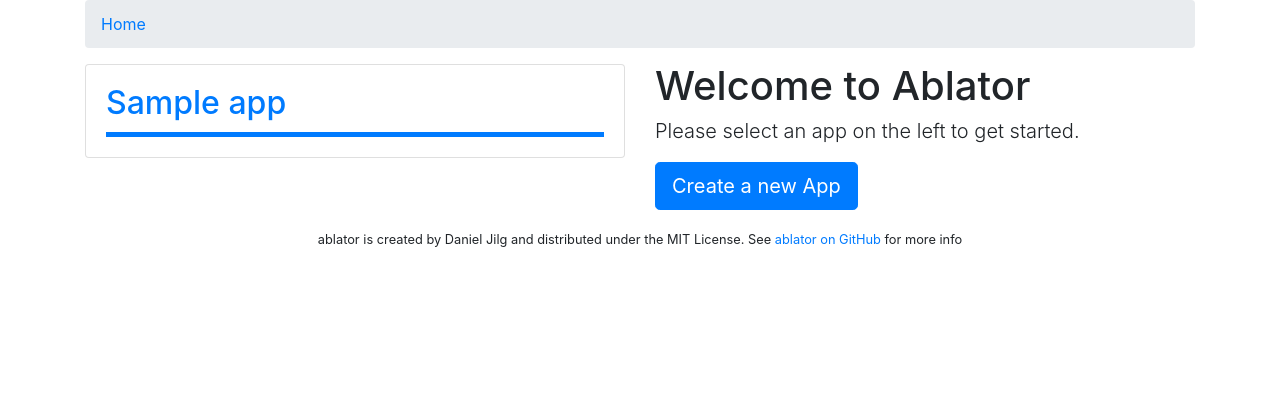
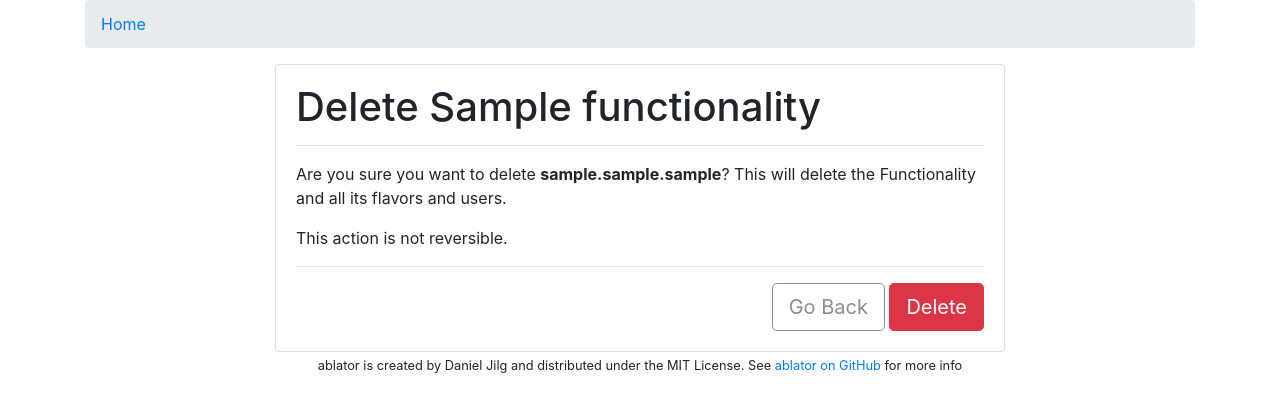
Before and after one commit to ablator/ablator, a Django app: page /functionality/00000000-0000-0000-0000-000000000001/delete/ in a window 1280 px wide. Shown: the part 56-468 px from the top of the page. Run offline with Django 3.2, Linux system fonts and the light colour scheme; a user stored in the database is signed in; tables that the repository leaves empty hold one stand-in row (values such as "Sample post"); some libraries are stand-ins or nearby versions.

Commit message:
Add Functionality to Create new Functionalit
fix #27

```diff
--- a/ablator/core/models.py
+++ b/ablator/core/models.py
@@ -106,6 +106,7 @@ class Functionality(models.Model):
             flavor__functionality=self
         ).count()
 
+    @property
     def number_of_enabled_users(self):
         return Availability.objects.filter(
             flavor__functionality=self,
@@ -115,6 +116,9 @@ class Functionality(models.Model):
     @property
     def current_release(self) -> 'Release':
         return self.release_set.filter(start_at__lte=timezone.now()).order_by('-start_at').first()
+
+    def get_absolute_url(self):
+        return reverse_lazy('functionality-detail', kwargs={'pk': self.id})
 
 
 class Flavor(models.Model):
--- a/ablator/web_admin/templates/core/app_detail.html
+++ b/ablator/web_admin/templates/core/app_detail.html
@@ -14,7 +14,7 @@
                 <div class="card">
                     <div class="card-body">
                         <h4 class="card-title"><a
-                                href="{% url 'functionality' functionality.id %}">{{ functionality.name }}</a>
+                                href="{% url 'functionality-detail' functionality.id %}">{{ functionality.name }}</a>
                         </h4>
                         <div class="progress">
                             {% for flavor in functionality.flavor_set.all %}
@@ -52,8 +52,7 @@
         <div class="col-md-6">
             <div class="card text-center">
                     <div class="card-body">
-                        <button type="button" class="btn btn-outline-primary">Add New Functionality
-                        </button>
+                        <a href="{% url 'functionality-create' app.id %}" class="btn btn-outline-primary">Add New Functionality</a>
                     </div>
                 </div>
         </div>
--- /dev/null
+++ b/ablator/web_admin/templates/core/functionality_confirm_delete.html
@@ -0,0 +1,24 @@
+{% extends '_form_container.html' %}
+{% load bootstrap4 %}
+
+{% block form %}
+    <h1>Delete {{ object.name }}</h1>
+    <hr>
+
+    <form action="" method="post">
+        {% csrf_token %}
+        <p>
+            Are you sure you want to delete <strong>{{ object }}</strong>? This will delete the
+            Functionality and all its flavors and users.
+        </p>
+        <p>This action is not reversible.</p>
+        <hr>
+
+        {% buttons %}
+        <span style="float: right;">
+        <a class="btn btn-lg btn-outline-secondary" href="{% url 'functionality-update' object.id %}">Go Back</a>
+        <button type="submit" class="btn btn-danger btn-lg">Delete</button>
+        </span>
+        {% endbuttons %}
+    </form>
+{% endblock %}
--- a/ablator/web_admin/templates/functionality.html
+++ b/ablator/web_admin/templates/core/functionality_detail.html
@@ -1,7 +1,7 @@
 {% extends '_base.html' %}
 {% block back %}
     <li class="breadcrumb-item"><a
-            href="{% url 'app' functionality.app.id %}">{{ functionality.app.name }}</a></li>
+            href="{% url 'app-detail' functionality.app.id %}">{{ functionality.app.name }}</a></li>
     <li class="breadcrumb-item active">{{ functionality.name }}</li>
 
 {% endblock %}
@@ -9,7 +9,8 @@
 {% block content %}
     <section>
         <div class="page-header">
-            <h1>{{ functionality.name }}</h1>
+            <h1>{{ functionality.name }} <small><a class="btn btn-sm btn-outline-secondary" href="{% url 'functionality-update' functionality.id %}">Edit</a></small></h1>
+            <p class="lead">{{ functionality }}</p>
         </div>
 
         <hr>
--- a/ablator/web_admin/urls.py
+++ b/ablator/web_admin/urls.py
@@ -5,18 +5,21 @@ from .views import app, functionality, index
 from django.contrib.auth import views as auth_views
 
 urlpatterns = [
-    # Accounts
-    url(r'^accounts/login/$', auth_views.LoginView.as_view(), name='login'),
-    url(r'^accounts/logout/$', auth_views.LogoutView.as_view(), name='logout'),
+    # Account
+    url(r'accounts/login/$', auth_views.LoginView.as_view(), name='login'),
+    url(r'accounts/logout/$', auth_views.LogoutView.as_view(), name='logout'),
 
-    # Apps
+    # App
     url(r'app/create/$', app.AppCreate.as_view(), name='app-create'),
-    url(r'^app/(?P<app_id>[^/]+)/$', app.AppDetail.as_view(), name='app-detail'),
+    url(r'app/(?P<app_id>[^/]+)/$', app.AppDetail.as_view(), name='app-detail'),
     url(r'app/(?P<pk>[^/]+)/update/$', app.AppUpdate.as_view(), name='app-update'),
     url(r'app/(?P<pk>[^/]+)/delete/$', app.AppDelete.as_view(), name='app-delete'),
 
     # Functionality
-    url(r'^functionality/(?P<functionality_id>[^/]+)/$', functionality.FunctionalityDetail.as_view(), name='functionality'),
+    url(r'app/(?P<pk>[^/]+)/add_functionality/$', functionality.FunctionalityCreate.as_view(), name='functionality-create'),
+    url(r'functionality/(?P<pk>[^/]+)/$', functionality.FunctionalityDetail.as_view(), name='functionality-detail'),
+    url(r'functionality/(?P<pk>[^/]+)/update/$', functionality.FunctionalityUpdate.as_view(), name='functionality-update'),
+    url(r'functionality/(?P<pk>[^/]+)/delete/$', functionality.FunctionalityDelete.as_view(), name='functionality-delete'),
 
     # Home Page
     url('$', index.HomePageView.as_view(), name='home'),
--- a/ablator/web_admin/views/functionality.py
+++ b/ablator/web_admin/views/functionality.py
@@ -1,15 +1,43 @@
 from django.contrib.auth.decorators import login_required
+from django.urls.base import reverse_lazy
 from django.utils.decorators import method_decorator
+from django.utils.text import slugify
 from django.views.generic import TemplateView
+from django.views.generic.edit import CreateView, UpdateView, DeleteView
 
-from core.models import Functionality
+from core.models import Functionality, App
 
 
 @method_decorator(login_required, name='dispatch')
 class FunctionalityDetail(TemplateView):
-    template_name = 'functionality.html'
+    template_name = 'core/functionality_detail.html'
 
-    def get_context_data(self, functionality_id, **kwargs):
+    def get_context_data(self, pk, **kwargs):
         context_data = super().get_context_data(**kwargs)
-        context_data['functionality'] = Functionality.objects.filter(app__company=self.request.user.ablatoruser.company).get(id=functionality_id)
+        context_data['functionality'] = Functionality.objects.filter(app__company=self.request.user.ablatoruser.company).get(id=pk)
         return context_data
+
+
+@method_decorator(login_required, name='dispatch')
+class FunctionalityCreate(CreateView):
+    model = Functionality
+    fields = ['name', 'rollout_strategy']
+
+    def form_valid(self, form):
+        app_id = self.kwargs.get('pk')
+        app = App.objects.get(id=app_id)
+        form.instance.app = app
+        form.instance.slug = slugify(form.instance.name)
+        return super(FunctionalityCreate, self).form_valid(form)
+
+
+@method_decorator(login_required, name='dispatch')
+class FunctionalityUpdate(UpdateView):
+    model = Functionality
+    fields = ['name', 'rollout_strategy']
+
+
+@method_decorator(login_required, name='dispatch')
+class FunctionalityDelete(DeleteView):
+    model = Functionality
+    success_url = reverse_lazy('home')
```
Also changed, not shown: ablator/web_admin/templates/core/functionality_form.html (added, +29 -0 lines).
